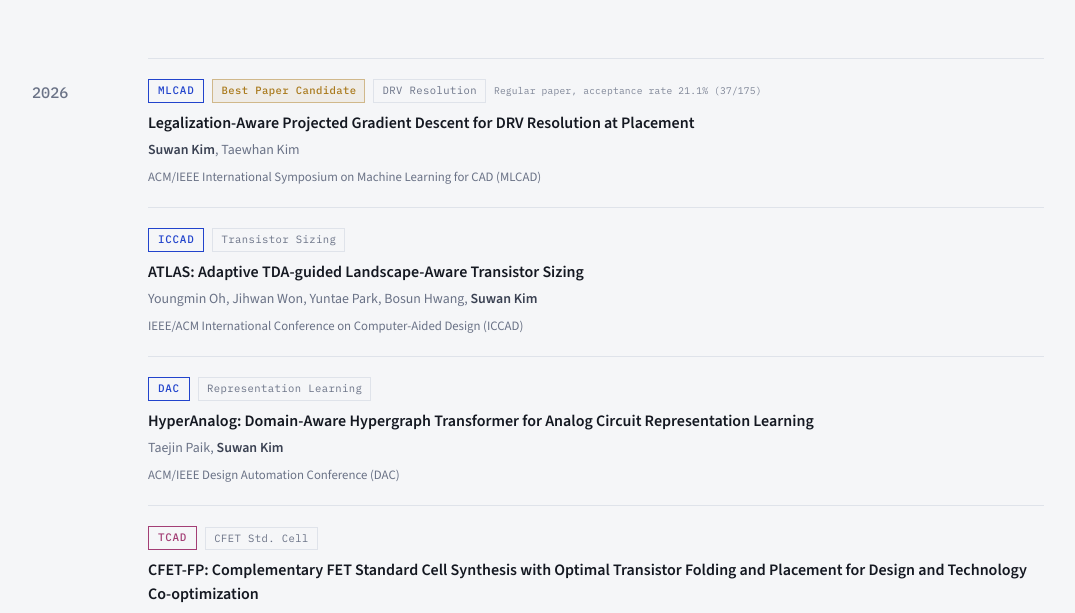
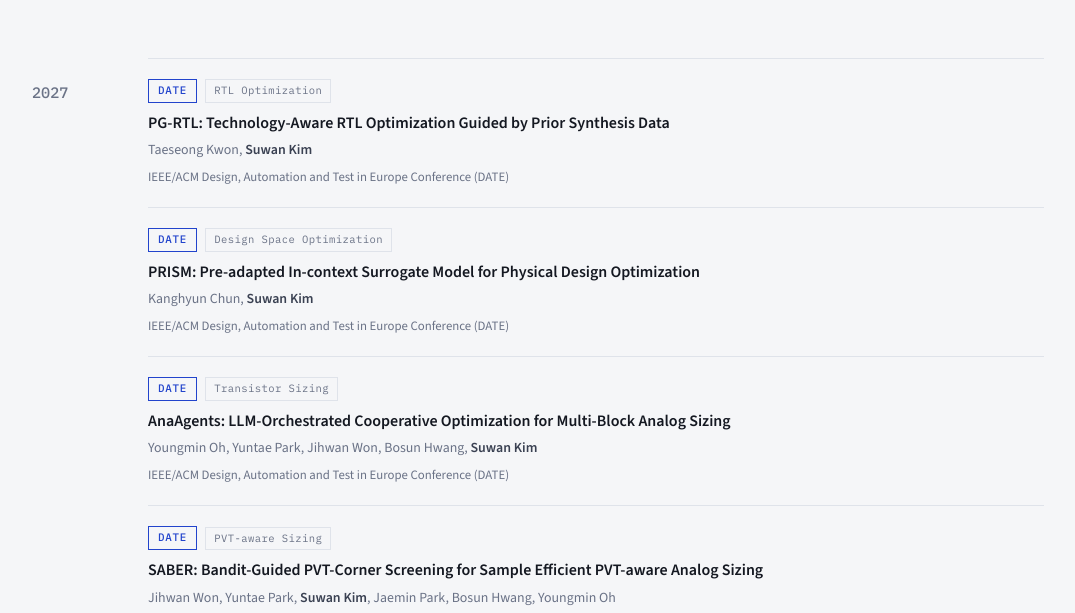
Before and after one commit to khu-eda/khu-eda.github.io, a plain HTML site: page publications.html in a window 1280 px wide. Shown: the part 185-798 px from the top of the page, without its empty margins (102-1177 px from the left). Drawn offline with nearby package versions, Linux system fonts and the light colour scheme.

Commit message:
Update site: DATE 2027 papers and news

```diff
--- a/publications.html
+++ b/publications.html
@@ -9,7 +9,7 @@
 <link rel="preconnect" href="https://fonts.googleapis.com">
 <link rel="preconnect" href="https://fonts.gstatic.com" crossorigin>
 <link href="https://fonts.googleapis.com/css2?family=Source+Serif+4:wght@400;600&family=Source+Sans+3:wght@400;600;700&family=IBM+Plex+Mono:wght@400;500&display=swap" rel="stylesheet">
-<link rel="stylesheet" href="assets/css/site.css?v=2732774386">
+<link rel="stylesheet" href="assets/css/site.css?v=2091611420">
 </head>
 <body>
 <nav class="nav" aria-label="Main">
@@ -47,6 +47,35 @@
 </section>
 
 <section class="wrap" aria-label="Publication list">
+  <div class="pub-year">
+    <h3>2027</h3>
+    <ul>
+      <li id="pub-pg-rtl">
+        <div class="pub-tags"><span class="venue-chip">DATE</span><span class="topic-chip">RTL Optimization</span></div>
+        <p class="pub-title">PG-RTL: Technology-Aware RTL Optimization Guided by Prior Synthesis Data</p>
+        <p class="pub-authors">Taeseong Kwon, <b>Suwan Kim</b></p>
+        <p class="pub-venue-full">IEEE/ACM Design, Automation and Test in Europe Conference (DATE)</p>
+      </li>
+      <li id="pub-prism">
+        <div class="pub-tags"><span class="venue-chip">DATE</span><span class="topic-chip">Design Space Optimization</span></div>
+        <p class="pub-title">PRISM: Pre-adapted In-context Surrogate Model for Physical Design Optimization</p>
+        <p class="pub-authors">Kanghyun Chun, <b>Suwan Kim</b></p>
+        <p class="pub-venue-full">IEEE/ACM Design, Automation and Test in Europe Conference (DATE)</p>
+      </li>
+      <li id="pub-anaagents">
+        <div class="pub-tags"><span class="venue-chip">DATE</span><span class="topic-chip">Transistor Sizing</span></div>
+        <p class="pub-title">AnaAgents: LLM-Orchestrated Cooperative Optimization for Multi-Block Analog Sizing</p>
+        <p class="pub-authors">Youngmin Oh, Yuntae Park, Jihwan Won, Bosun Hwang, <b>Suwan Kim</b></p>
+        <p class="pub-venue-full">IEEE/ACM Design, Automation and Test in Europe Conference (DATE)</p>
+      </li>
+      <li id="pub-saber">
+        <div class="pub-tags"><span class="venue-chip">DATE</span><span class="topic-chip">PVT-aware Sizing</span></div>
+        <p class="pub-title">SABER: Bandit-Guided PVT-Corner Screening for Sample Efficient PVT-aware Analog Sizing</p>
+        <p class="pub-authors">Jihwan Won, Yuntae Park, <b>Suwan Kim</b>, Jaemin Park, Bosun Hwang, Youngmin Oh</p>
+        <p class="pub-venue-full">IEEE/ACM Design, Automation and Test in Europe Conference (DATE)</p>
+      </li>
+    </ul>
+  </div>
   <div class="pub-year">
     <h3>2026</h3>
     <ul>
@@ -196,6 +225,6 @@
     </div>
   </div>
 </footer>
-<script src="assets/js/site.js?v=2732774386"></script>
+<script src="assets/js/site.js?v=2091611420"></script>
 </body>
 </html>
```
Also changed, not shown: apply.html (+2 -2 lines), contact.html (+2 -2 lines), gallery.html (+2 -2 lines), index.html (+10 -2 lines), professor.html (+2 -2 lines), research.html (+11 -3 lines), students.html (+2 -2 lines), 1 other file.
